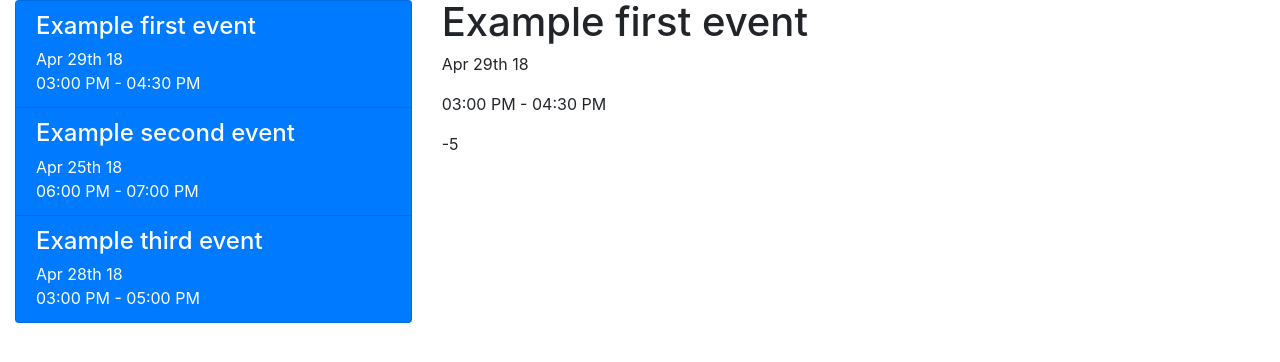
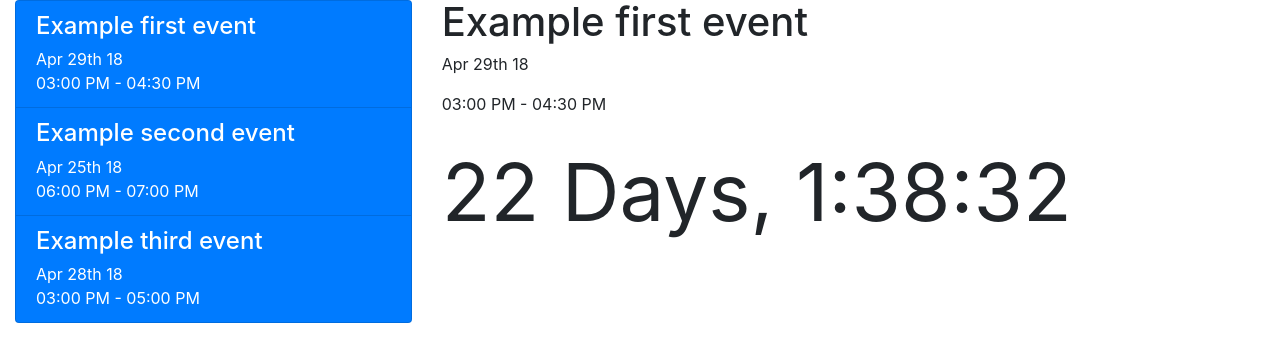
Before and after one commit to bl/event-dashboard, a React (Create React App) app: page / in a window 1280 px wide. Shown: the top 362 px of the page. Built offline with nearby package versions, Linux system fonts and the light colour scheme.

Commit message:
Fix countdown to correctly countdown to event

```diff
--- a/src/components/Countdown.js
+++ b/src/components/Countdown.js
@@ -11,28 +11,21 @@ class Countdown extends Component {
     this.updateTimer = this.updateTimer.bind(this);
     this.formattedTime = this.formattedTime.bind(this);
 
-    //moment.updateLocale('en', {
-      //relativeTime: {
-        //future: "In %s seconds",
-      //}
-    //});
-
     this.state = {
-      countdown: moment.duration(moment(),moment(this.props.time)).asSeconds(),
+      countdown: moment(this.props.time).unix() - moment().unix(),
     }
     setInterval(this.updateTimer, 1000);
   }
 
   updateTimer() {
     this.setState({
-      countdown: this.state.countdown - 1,
-      //countdown: moment.duration(this.state.countdown - 1000).milliseconds(),
+      countdown: moment(this.props.time).unix() - moment().unix(),
     });
   }
 
   formattedTime(countdown) {
-    return countdown;
-    //return moment(countdown).format(COUNTDOWN_FORMAT);
+    var duration = moment.duration(countdown, 'seconds');
+    return `${duration.days()} Days, ${duration.hours()}:${duration.minutes()}:${duration.seconds()}`;
   }
 
   render() {
--- a/src/components/countdown.css
+++ b/src/components/countdown.css
@@ -0,0 +1,3 @@
+.Countdown p {
+  font-size: 5em;
+}
```
